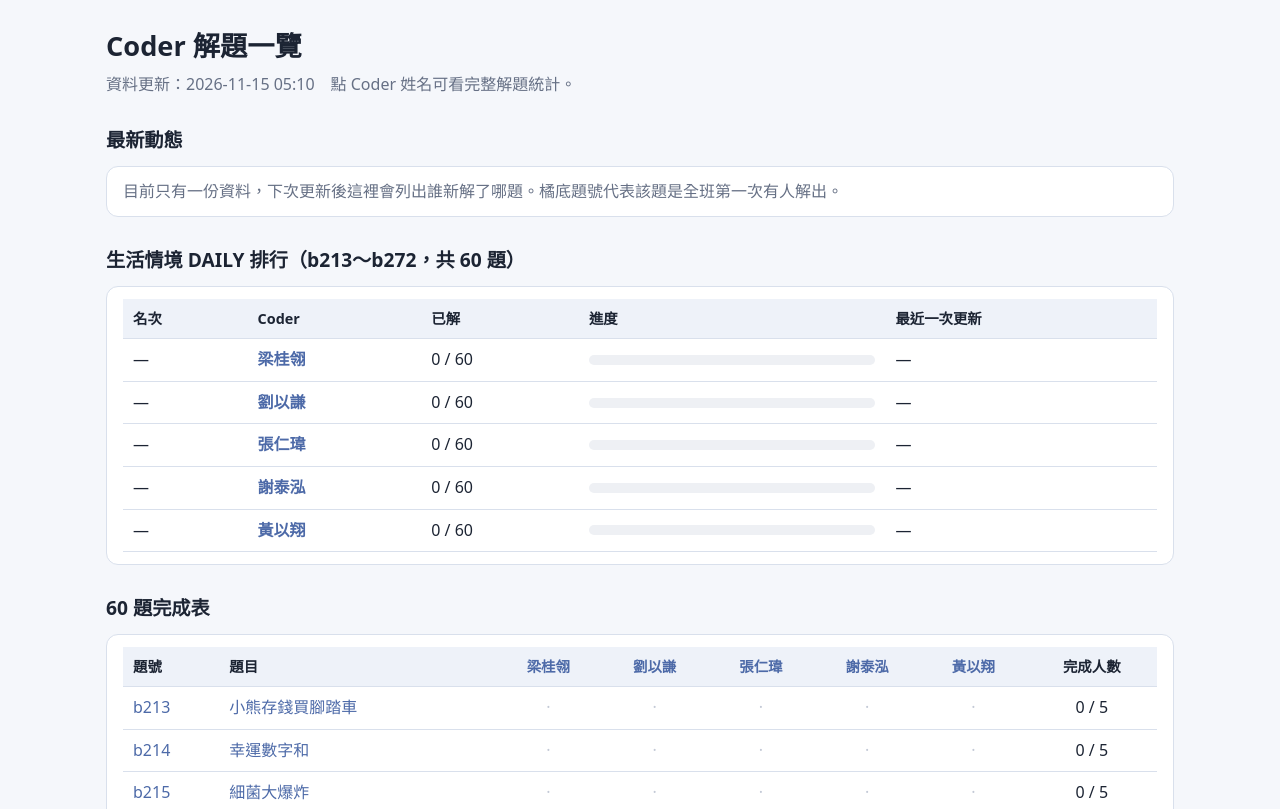
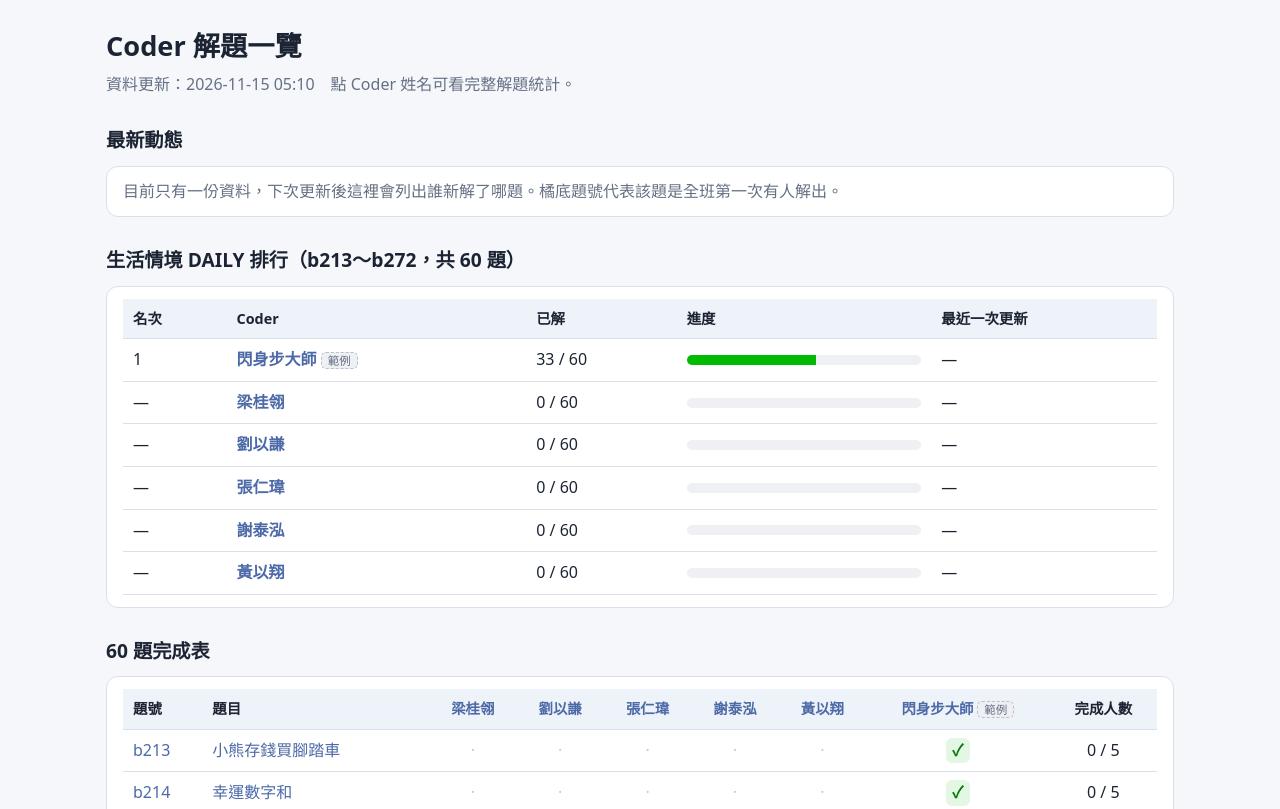
Before and after one commit to greenmail1011/z-class, a plain HTML site: page index.html in a window 1280 px wide. Shown: the top 809 px of the page. Drawn offline with Linux system fonts and the light colour scheme.

Commit message:
Add sample coder to demo completion display
Co-Authored-By: Claude Sonnet 5.5 <noreply@anthropic.com>
Claude-Session: https://claude.ai/code/session_01THEmz1coKdAHXb7UVbtsfm

```diff
--- a/index.html
+++ b/index.html
@@ -18,6 +18,7 @@
   .feed ul{margin:0;padding-left:20px}
   .empty{color:var(--muted)}
   .nm{font-weight:700;color:var(--acc);text-decoration:none}
+  .demo{font-size:.72rem;padding:0 6px;border-radius:5px;background:#eef0f4;color:#667085;font-weight:400;border:1px dashed #b8c0d0}
   .nm:hover{text-decoration:underline}
   .tag{display:inline-block;font-size:.78rem;padding:0 6px;border-radius:5px;background:var(--okbg);color:#0a7a0a;margin:0 2px;text-decoration:none;font-weight:700}
   .tag.first{background:#fff3d6;color:#9a5b00;border:1px solid #f3d38b}
@@ -50,11 +51,11 @@
 
   <h2 class="t">60 題完成表</h2>
   <div class="panel" style="overflow-x:auto"><table class="rank done" id="done"></table></div>
-  <p class="note">資料來源：各 Coder 在 fzt-judge 的 UserStatistic 頁面。這是靜態頁，每次重抓資料並加入一份新快照後，才會出現新的動態；動態是比對前後兩次快照得出的，不含實際解題時間。</p>
+  <p class="note">「範例」是示範用的虛擬 Coder，用來展示解題後的樣子，不計入完成人數；要拿掉時刪除 CODERS 與快照裡 id 為 0 的那一項即可。資料來源：各 Coder 在 fzt-judge 的 UserStatistic 頁面。這是靜態頁，每次重抓資料並加入一份新快照後，才會出現新的動態；動態是比對前後兩次快照得出的，不含實際解題時間。</p>
 </div>
 <script>
 var BASE="https://fzt-judge.com/";
-var CODERS=[{id:49,name:"梁桂翎"},{id:71,name:"劉以謙"},{id:57,name:"張仁瑋"},{id:48,name:"謝泰泓"},{id:50,name:"黃以翔"}];
+var CODERS=[{id:49,name:"梁桂翎"},{id:71,name:"劉以謙"},{id:57,name:"張仁瑋"},{id:48,name:"謝泰泓"},{id:50,name:"黃以翔"},{id:0,name:"閃身步大師",sample:true}];
 /* 每次更新：在最後面加一筆快照（時間 + 每人的已通過題號，連號可寫 b001-b042） */
 var SNAPSHOTS=[
  {t:"2026-11-15 05:10",ac:{
@@ -62,13 +63,14 @@ var SNAPSHOTS=[
   71:"b001-b033 b039 b099-b108 b110-b125 b130-b132 b134-b135 b138-b146 b150 b156-b165 b168-b171 b174-b178 b180-b181 b183",
   57:"b001-b003 b005-b042 b086-b097 b099-b122 b124-b125 b130-b135 b137-b146 b149-b150 b153-b165 b168-b171 b174-b178 b180-b183",
   48:"b001-b039 b086-b110 b116-b125 b130-b135 b138-b143 b146 b149-b150 b153-b165 b168-b171 b174-b178 b180-b183",
-  50:"b001-b042 b086-b097 b099-b125 b130-b135 b138-b146 b149-b150 b153-b165 b168-b171 b174-b178 b180-b183"}}
+  50:"b001-b042 b086-b097 b099-b125 b130-b135 b138-b146 b149-b150 b153-b165 b168-b171 b174-b178 b180-b183",
+  0:"b001-b042 b213-b232 b234 b236 b240 b243-b247 b253-b257"}}
 ];
 var TITLES=["小熊存錢買腳踏車", "幸運數字和", "細菌大爆炸", "吃不完的巧克力", "收銀機小幫手", "火箭倒數", "爬井的蝸牛", "越領越多的零用錢", "神奇的數字變身", "這是幾位數", "雲霄飛車身高限制", "電影票價", "寄包裹運費", "跳繩冠軍", "閏年與平年", "今天穿什麼", "拍手跳跳報數遊戲", "買飲料找零", "剪刀石頭布", "木棒三角形", "數羊睡覺", "九九乘法表", "幸運偶數號碼", "聖誕樹星星", "分糖果有幾種分法", "排隊有幾種排法", "兔子繁殖", "寶箱密碼是質數嗎", "黑白棋盤", "攝氏轉華氏表", "一週最高溫", "全班平均分數", "及格的人有幾個", "倒著排隊", "身高最高的是第幾個", "越來越熱的日子", "單數座位的點數", "失物招領", "擲骰子統計", "對稱的珠子項鍊", "成績單等第統計", "拍手報數遊戲", "零用錢日記", "班長選舉計票", "幸運號碼總和", "猜數字遊戲", "水庫警戒水位", "成績輸入小幫手", "數字裡的奇偶", "找零用的硬幣", "跳高比賽的亞軍", "比平均高的人", "連續升溫最久幾天", "合起來剛好的兩張牌", "補考名單", "數字三角形", "自己訂的乘法表", "同學互相握手", "方格的對角線", "質數寶藏表"];
 var DL=213,DH=272;
 function pid(n){return "b"+String(n).padStart(3,"0");}
 function expand(s){var o={};(s||"").split(/\s+/).forEach(function(t){var m=t.match(/^b(\d+)(?:-b(\d+))?$/);if(!m)return;var a=+m[1],b=m[2]?+m[2]:a;for(var i=a;i<=b;i++)o[i]=1;});return o;}
-function who(c){return '<a class="nm" target="_blank" rel="noopener" href="'+BASE+'UserStatistic?id='+c.id+'">'+c.name+'</a>';}
+function who(c){if(c.sample)return '<span class="nm">'+c.name+'</span> <span class="demo">範例</span>';return '<a class="nm" target="_blank" rel="noopener" href="'+BASE+'UserStatistic?id='+c.id+'">'+c.name+'</a>';}
 function link(n,cls){return '<a class="'+cls+'" target="_blank" rel="noopener" href="'+BASE+'ShowProblem?problemid='+pid(n)+'">'+pid(n)+'</a>';}
 var snaps=SNAPSHOTS.map(function(s){var sets={};CODERS.forEach(function(c){sets[c.id]=expand(s.ac[c.id]);});return {t:s.t,sets:sets};});
 var last=snaps[snaps.length-1],prev=snaps.length>1?snaps[snaps.length-2]:null;
@@ -105,9 +107,9 @@ rows.forEach(function(r){shown++;if(r.n!==lastN){rk=shown;lastN=r.n;}
   h+='<th style="text-align:center">完成人數</th></tr></thead><tbody>';
   for(var n=DL;n<=DH;n++){
     var cnt=0,row='<tr><td class="n"><a class="plink" target="_blank" rel="noopener" href="'+BASE+'ShowProblem?problemid='+pid(n)+'">'+pid(n)+'</a></td><td><a class="plink" target="_blank" rel="noopener" href="'+BASE+'ShowProblem?problemid='+pid(n)+'">'+TITLES[n-DL]+'</a></td>';
-    CODERS.forEach(function(c){var ok=last.sets[c.id][n],isNew=prev&&ok&&!prev.sets[c.id][n];if(ok)cnt++;
+    CODERS.forEach(function(c){var ok=last.sets[c.id][n],isNew=prev&&ok&&!prev.sets[c.id][n];if(ok&&!c.sample)cnt++;
       row+='<td style="text-align:center">'+(ok?'<span class="chk'+(isNew?' new':'')+'">✓</span>':'<span class="dash">·</span>')+'</td>';});
-    h+=row+'<td class="n" style="text-align:center">'+cnt+' / '+CODERS.length+'</td></tr>';
+    h+=row+'<td class="n" style="text-align:center">'+cnt+' / '+CODERS.filter(function(c){return !c.sample;}).length+'</td></tr>';
   }
   t.innerHTML=h+'</tbody>';
 })();
```
